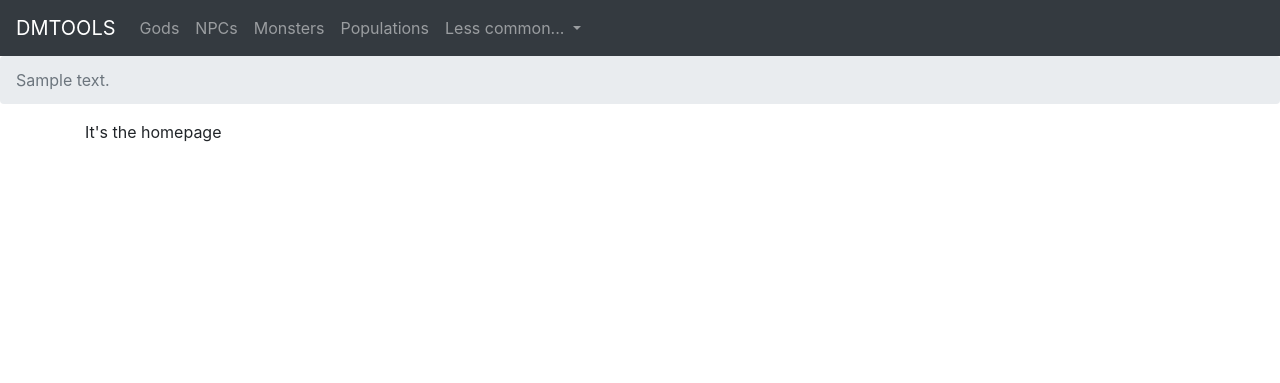
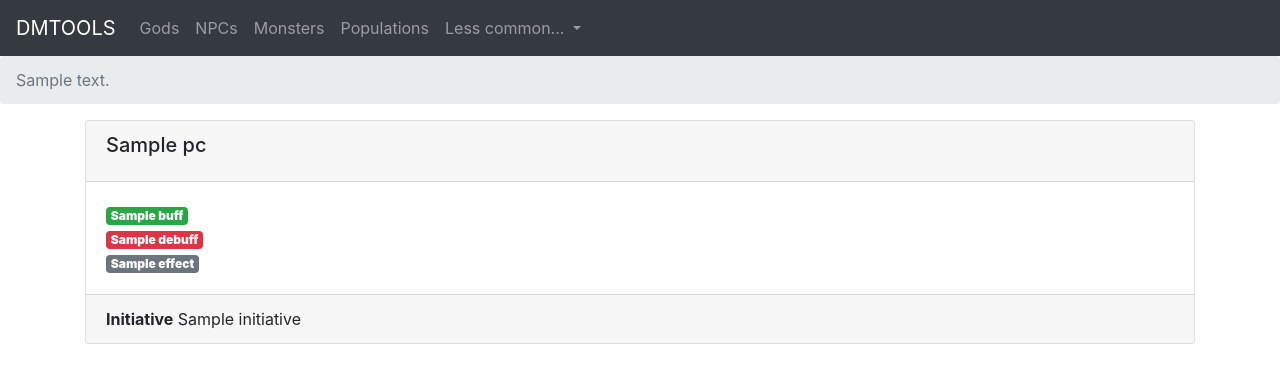
Before and after one commit to djsmedes/dm-tools, a Django app: template base/templates/base/home.html in a window 1280 px wide. Shown: the top 383 px of the page. Run offline with Django 3.2, Linux system fonts and the light colour scheme; the template is opened without the code that fills it: most values are stand-ins (such as "Sample title", 1, 10 or a date in 2020); some libraries are stand-ins or nearby versions.

Commit message:
initial run-the-game html

```diff
--- a/base/templates/base/home.html
+++ b/base/templates/base/home.html
@@ -3,5 +3,41 @@
 {% block title %}DMTOOLS{% endblock %}
 
 {% block content %}
-  It's the homepage
+  <div class="card-deck">
+    {% for pc in pc_list %}
+      <div class="card">
+        <div class="card-header bg-{{ pc.color }}">
+          <h5 class="card-title">{{ pc.name }}</h5>
+        </div>
+        <div class="card-body">
+          {% for buff in pc.buffs %}
+            <span class="badge badge-success">
+              <strong>{{ buff }}</strong>
+            </span>
+            <br>
+          {% endfor %}
+          {% for debuff in pc.debuffs %}
+            <span class="badge badge-danger">
+              <strong>{{ debuff }}</strong>
+            </span>
+            <br>
+          {% endfor %}
+          {% for effect in pc.other_effects %}
+            <span class="badge badge-secondary">
+              <strong>{{ effect }}</strong>
+            </span>
+            <br>
+          {% endfor %}
+        </div>
+        <div class="card-footer
+                  {% if pc.is_turn %}
+                    text-white bg-dark
+                  {% elif pc.on_deck %}
+                    text-white bg-secondary
+                  {% endif %}">
+          <strong>Initiative</strong> {{ pc.initiative }}
+        </div>
+      </div>
+    {% endfor %}
+  </div>
 {% endblock %}
```
Also changed, not shown: base/views.py (+53 -1 lines), dmtools/urls.py (+3 -9 lines).
